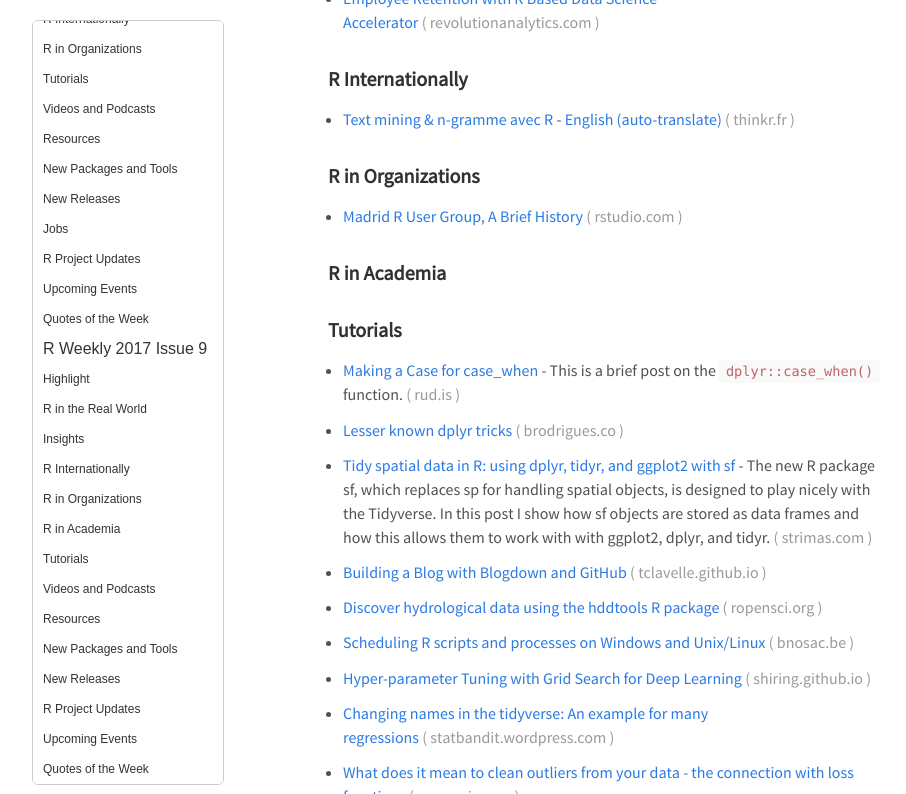
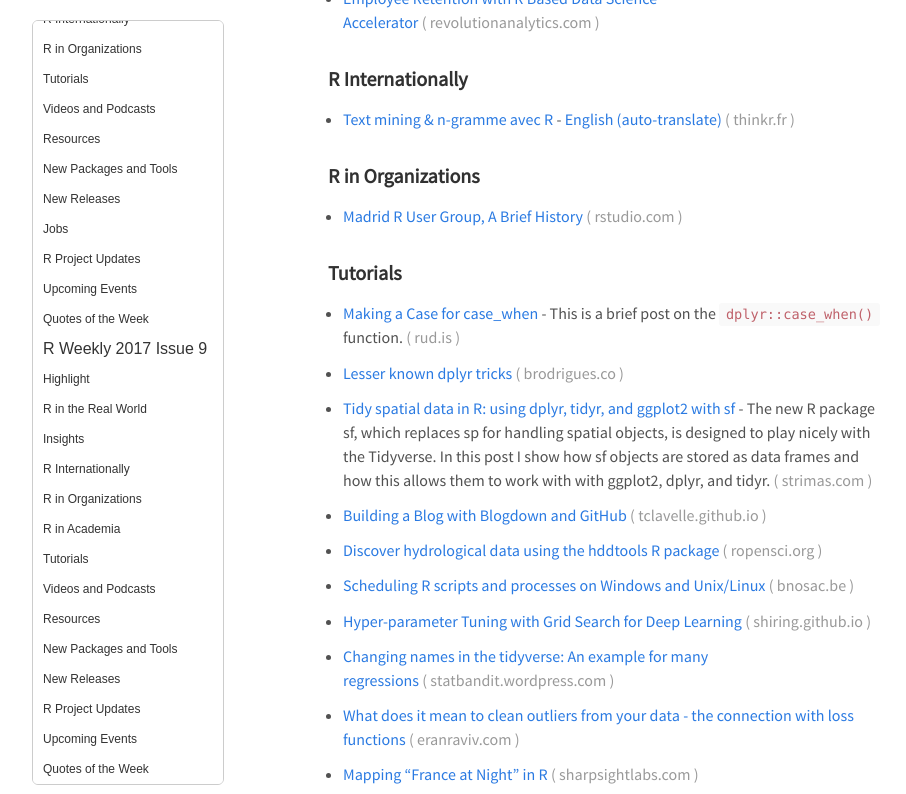
Before and after one commit to rweekly/rweekly.org, a Jekyll site: the page built from _posts/2017-03-13-2017-11.md, in a window 1280 px wide and 900 px high, scrolled down 2622 px, cut to the strip 0-794 px from the top of the window. Shown: the whole strip, without its empty margins (32-938 px from the left). Built offline with Jekyll 4.4.1, drawn with Linux system fonts in a browser that asks for light colours; comment, search, counter and statistics services are not loaded.

Commit message:
Update: 2017-11

```diff
--- a/_posts/2017-03-13-2017-11.md
+++ b/_posts/2017-03-13-2017-11.md
@@ -99,9 +99,6 @@
 
 + [Madrid R User Group, A Brief History](https://www.rstudio.com/rviews/2017/03/10/madrid-r-user-group-a-brief-history/)
 
-### R in Academia
-
-
 
 ### Tutorials
 
```
Also changed, not shown: other parts of _posts/2017-03-13-2017-11.md (+0 -4 lines).
